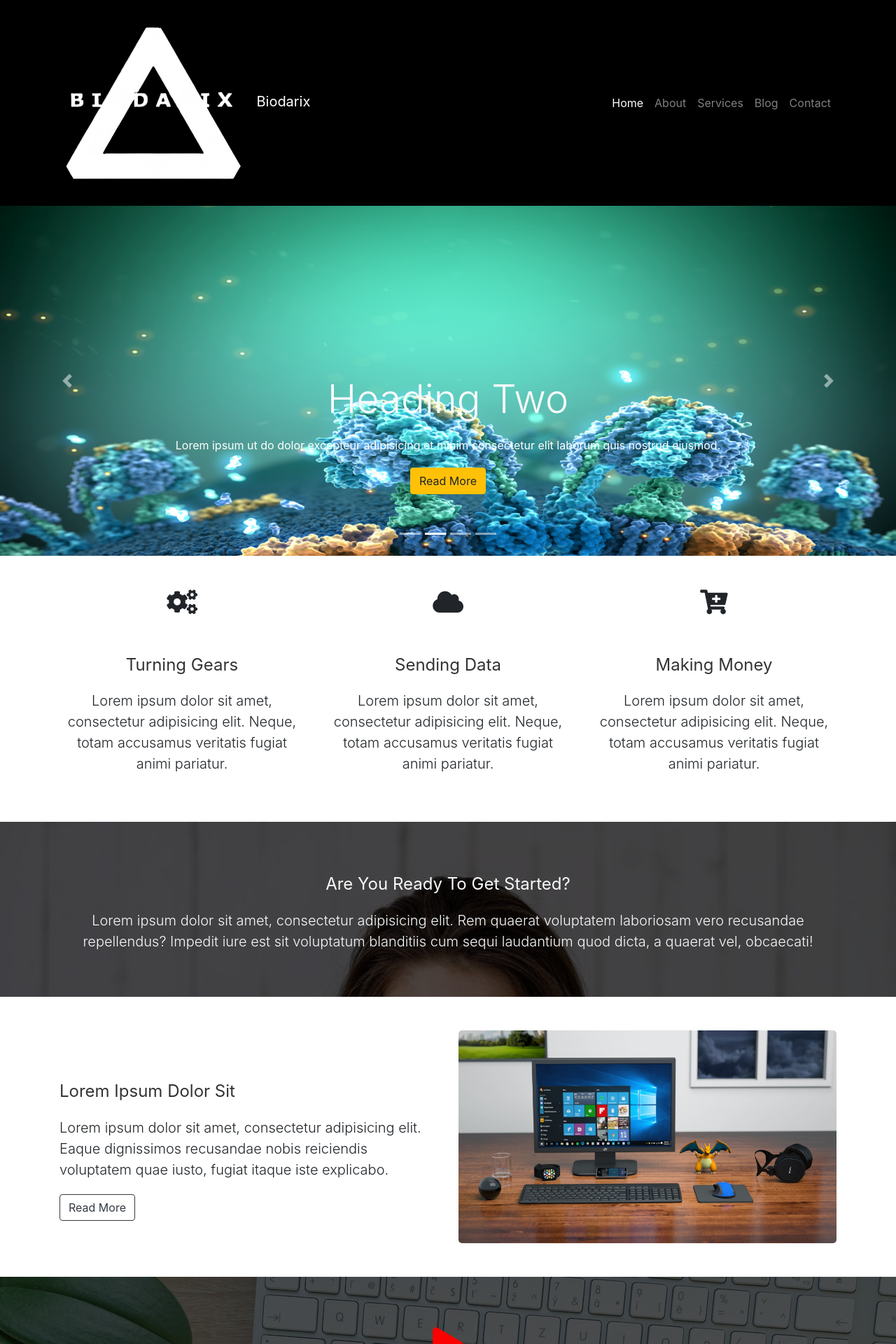
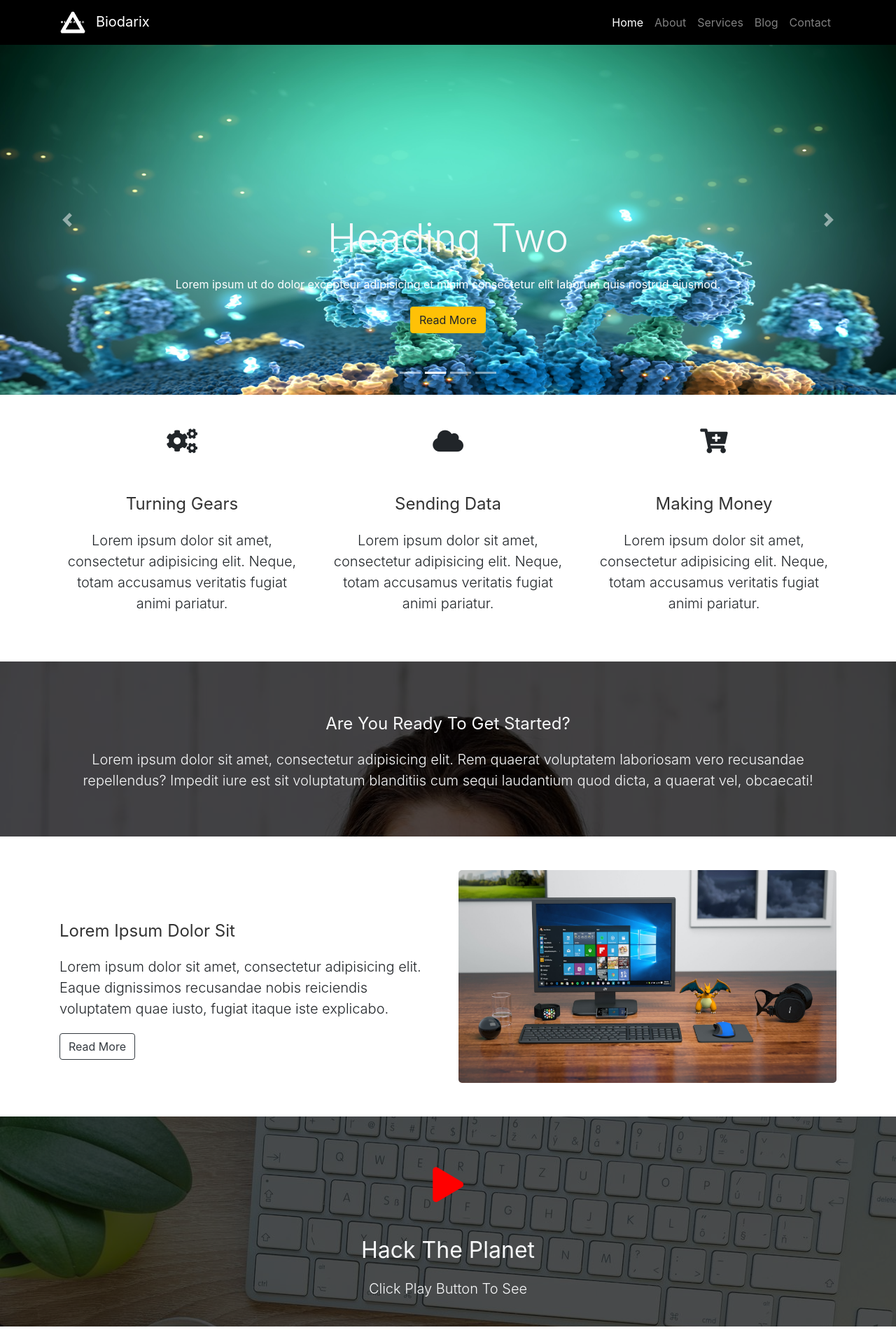
Before and after one commit to Biodarix/biodarix.github.io, a Jekyll site: the page index.html, which Jekyll copies as it is, in a window 1280 px wide. Shown: the top 1920 px of the page at 70% size. Built offline with Jekyll 4.4.1, drawn with Linux system fonts in a browser that asks for light colours.

Commit message:
Update index.html

```diff
--- a/index.html
+++ b/index.html
@@ -17,7 +17,7 @@
 	<nav class="navbar navbar-dark navbar-expand-lg"  uk-sticky="top:100; animation: uk-animation-slide-top; bottom: #sticky-on-scroll-up">
 		<div class="container">
 			<a href="index.html" class="navbar-brand">
-				<img src="img/logo1.png" class="img-fluid p-0" style="width: 35%; filter: brightness(0) invert(1);">
+				<img src="img/logo1.png" class="img-fluid p-0" style="width: 5%; filter: brightness(0) invert(1);">
 				<div class="ml-2 p-0 d-inline webT">Biodarix</div>
 			</a>
 			<button class="navbar-toggler navbar-toggler-right" data-toggle="collapse" data-target="#navBar">
```
